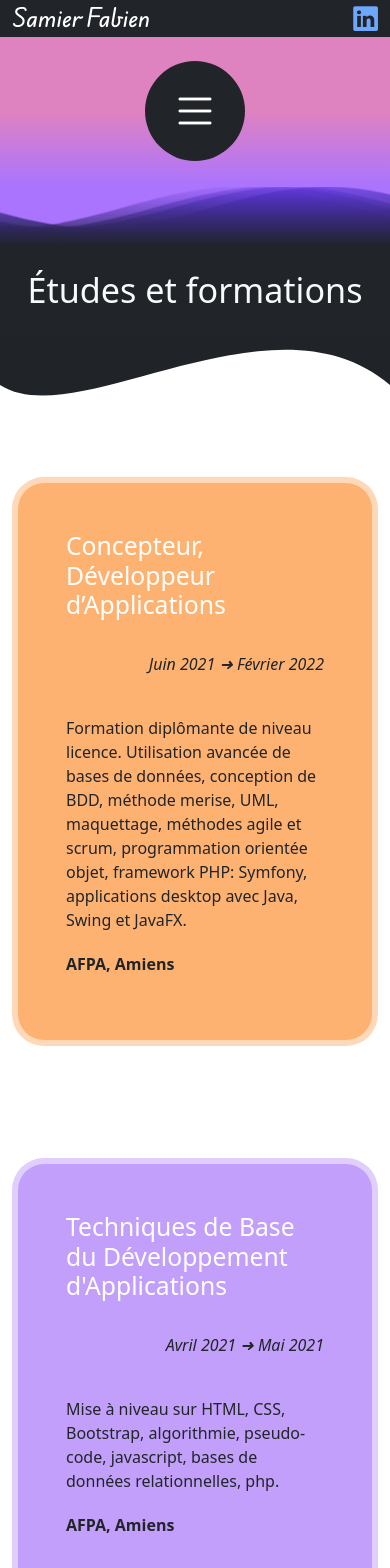
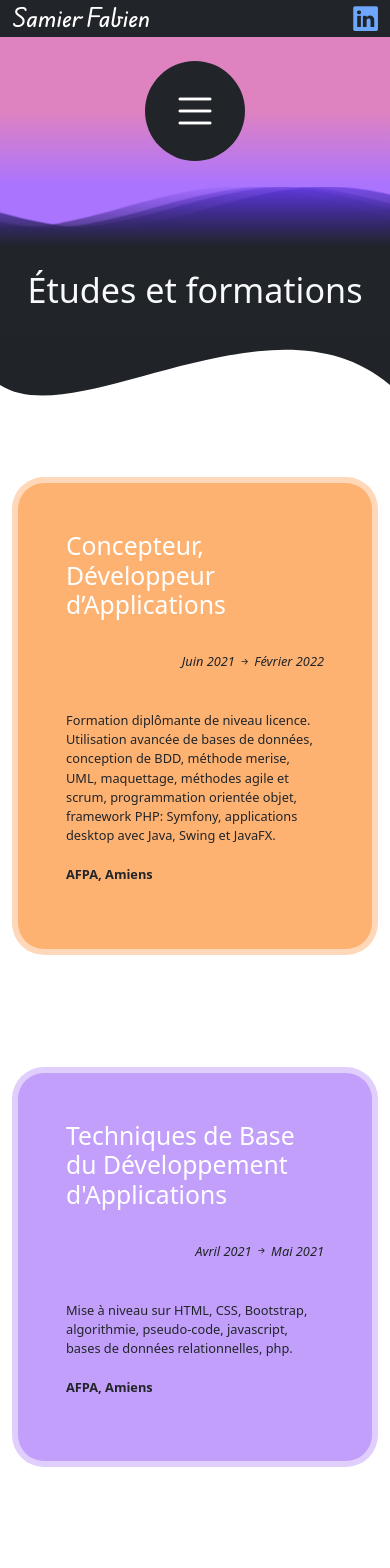
Before and after one commit to samier-fabien/samier_fabien_cv, a React (Vite) app: page /etudes in a window 390 px wide. Shown: the top 1568 px of the page. Built offline with nearby package versions, Linux system fonts and the light colour scheme.

Commit message:
Studies: meilleur rendu pour mobile + modification des flèches en icônes

```diff
--- a/src/components/StudiesCard.jsx
+++ b/src/components/StudiesCard.jsx
@@ -55,14 +55,14 @@ export default function StudiesCard({
       >
         {title ? <h2 className="pb-4 text-white">{title}</h2> : ""}
         {period ? (
-          <p className="text-end pb-4">
+          <p className="text-end pb-4 studies-card-text-resize">
             <em>{period}</em>
           </p>
         ) : (
           ""
         )}
-        <p className="pb-1">{children}</p>
-        {place ? <p className="fw-semibold">{place}</p> : ""}
+        <p className="pb-1 studies-card-text-resize">{children}</p>
+        {place ? <p className="fw-semibold studies-card-text-resize">{place}</p> : ""}
       </div>
     </>
   );
--- a/src/css/studiesCard.css
+++ b/src/css/studiesCard.css
@@ -8,3 +8,9 @@
   padding: 3rem;
   margin-bottom: 7rem;
 }
+
+@media (max-width: 576px) {
+  .studies-card-text-resize {
+    font-size: 0.8em !important;
+  }
+}
--- a/src/routes/Studies.jsx
+++ b/src/routes/Studies.jsx
@@ -21,7 +21,11 @@ export default function Studies() {
       <SingleColContainer>
         <StudiesCard
           title="Concepteur, Développeur d’Applications"
-          period="Juin 2021 ➜ Février 2022"
+          period={
+            <>
+              Juin 2021 <i className="bi bi-arrow-right-short"></i> Février 2022
+            </>
+          }
           place="AFPA, Amiens"
           cssClasses="bg-orange-300"
           classToAdd="opacity-100"
@@ -34,7 +38,11 @@ export default function Studies() {
 
         <StudiesCard
           title="Techniques de Base du Développement d'Applications"
-          period="Avril 2021 ➜ Mai 2021"
+          period={
+            <>
+              Avril 2021 <i className="bi bi-arrow-right-short"></i> Mai 2021
+            </>
+          }
           place="AFPA, Amiens"
           cssClasses="bg-indigo-200"
           classToAdd="opacity-100"
```
